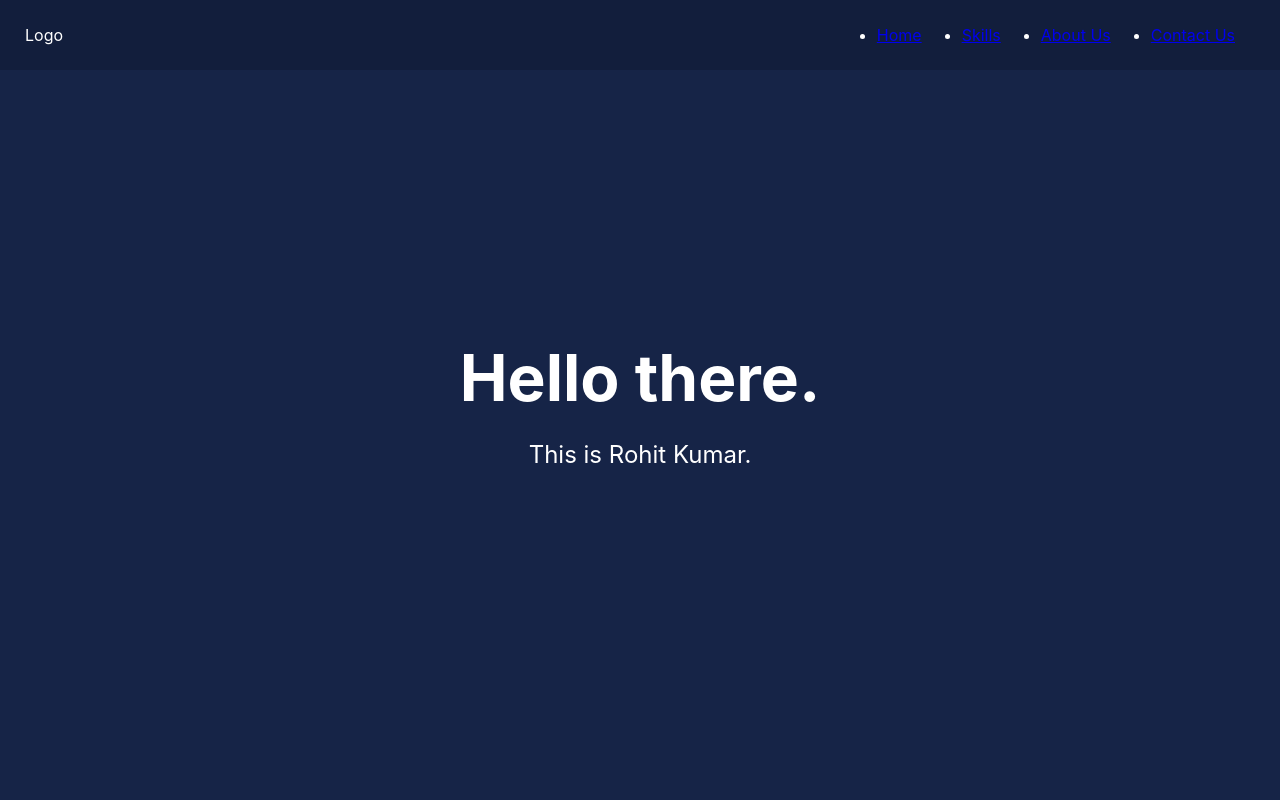
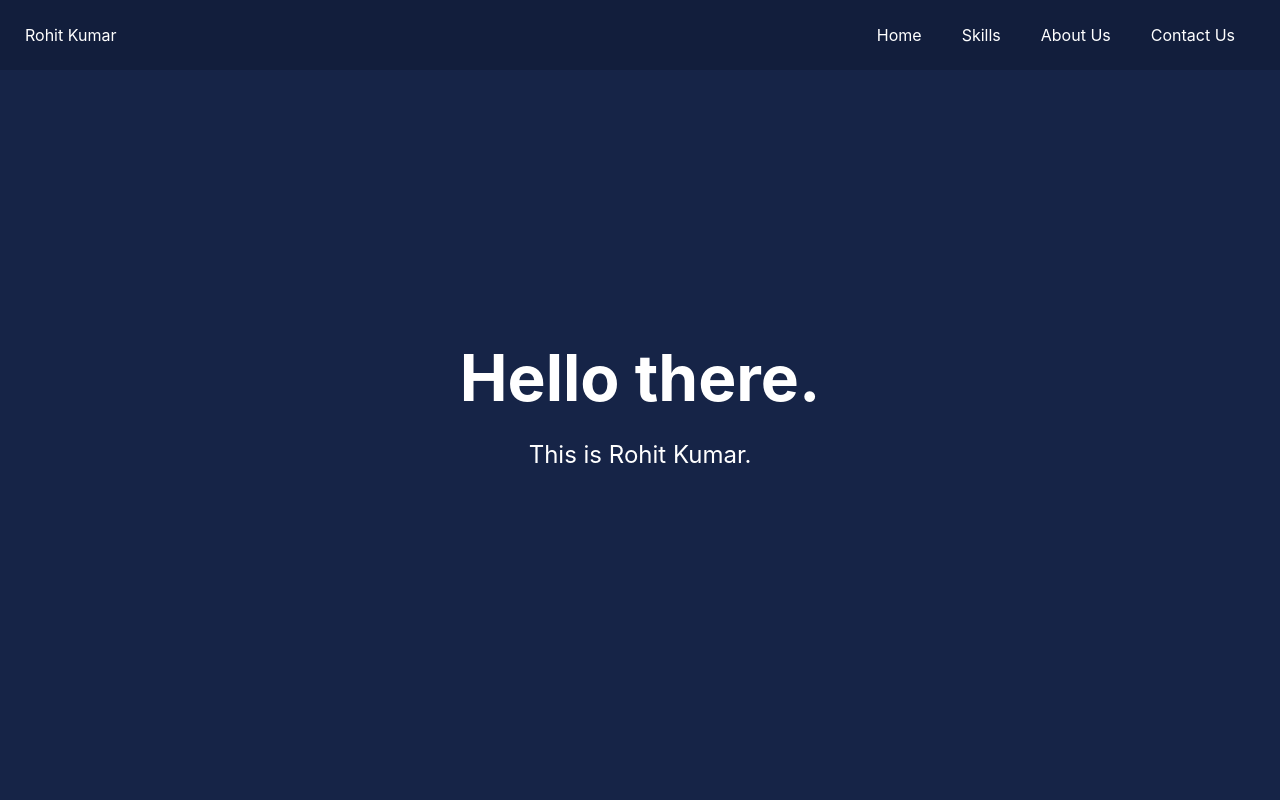
Before and after one commit to rohitkumar377024/landing-page-try, a React (Create React App) app: page / in a window 1280 px wide. Shown: the top 800 px of the page. Built offline with nearby package versions, Linux system fonts and the light colour scheme; the HTML template or start-up script is replaced by a standard one.

Commit message:
Added: Error Page + Styled Link

```diff
--- a/src/App.css
+++ b/src/App.css
@@ -3,12 +3,6 @@
   margin: 0;
   padding: 0;
   box-sizing: border-box;
-}
-
-@media (max-width: 500px) {
-  .boxes {
-    flex-direction: column;
-  }
 }
 
 /* Sizes */
@@ -30,12 +24,12 @@ p {
   display: flex;
   justify-content: space-between;
   padding: 25px;
-  list-style: none;
   color: white;
 }
 
 .nav-items {
   display: flex;
+  list-style: none;
 }
 
 .nav-item {
@@ -80,6 +74,12 @@ section {
   display: flex;
   justify-content: space-around;
   align-items: center;
+}
+
+@media (max-width: 500px) {
+  .boxes {
+    flex-direction: column;
+  }
 }
 
 .box {
@@ -132,3 +132,13 @@ section {
   margin-top: 32px;
   padding: 16px;
 }
+
+/* Error Page */
+.section-error {
+  height: 100vh;
+  background-color: #32e0c4;
+  display: flex;
+  flex-direction: column;
+  text-align: center;
+  justify-content: center;
+}
--- a/src/components/Error404.js
+++ b/src/components/Error404.js
@@ -1,9 +1,13 @@
 import React from 'react';
+import '../App.css';
 
 const Error404 = () => {
   return (
     <div>
-      <h1>Error 404 :(</h1>
+      <section className="section-error">
+        <h1>Page not found! :\</h1>
+        <p>This is the wrong path. Go away!</p>
+      </section>
     </div>
   );
 };
--- a/src/components/Header.js
+++ b/src/components/Header.js
@@ -5,19 +5,27 @@ const Header = () => {
   return (
     <div>
       <nav className="nav-bar">
-        <div className="nav-logo">Logo</div>
+        <div className="nav-logo">Rohit Kumar</div>
         <ul className="nav-items">
           <li className="nav-item">
-            <Link to="/">Home</Link>
+            <Link style={{ textDecoration: 'none', color: 'white' }} to="/">
+              Home
+            </Link>
           </li>
           <li className="nav-item">
-            <Link to="/skills">Skills</Link>
+            <Link style={{ textDecoration: 'none', color: 'white' }} to="/skills">
+              Skills
+            </Link>
           </li>
           <li className="nav-item">
-            <Link to="/about">About Us</Link>
+            <Link style={{ textDecoration: 'none', color: 'white' }} to="/about">
+              About Us
+            </Link>
           </li>
           <li className="nav-item">
-            <Link to="/contact">Contact Us</Link>
+            <Link style={{ textDecoration: 'none', color: 'white' }} to="/contact">
+              Contact Us
+            </Link>
           </li>
         </ul>
       </nav>
```
Also changed, not shown: src/App.js (+4 -4 lines), src/pages/AboutUs.js (renamed from src/components/AboutUs.js), src/pages/ContactUs.js (renamed from src/components/ContactUs.js), src/pages/Home.js (renamed from src/components/Home.js), src/pages/Skills.js (renamed from src/components/Skills.js).
